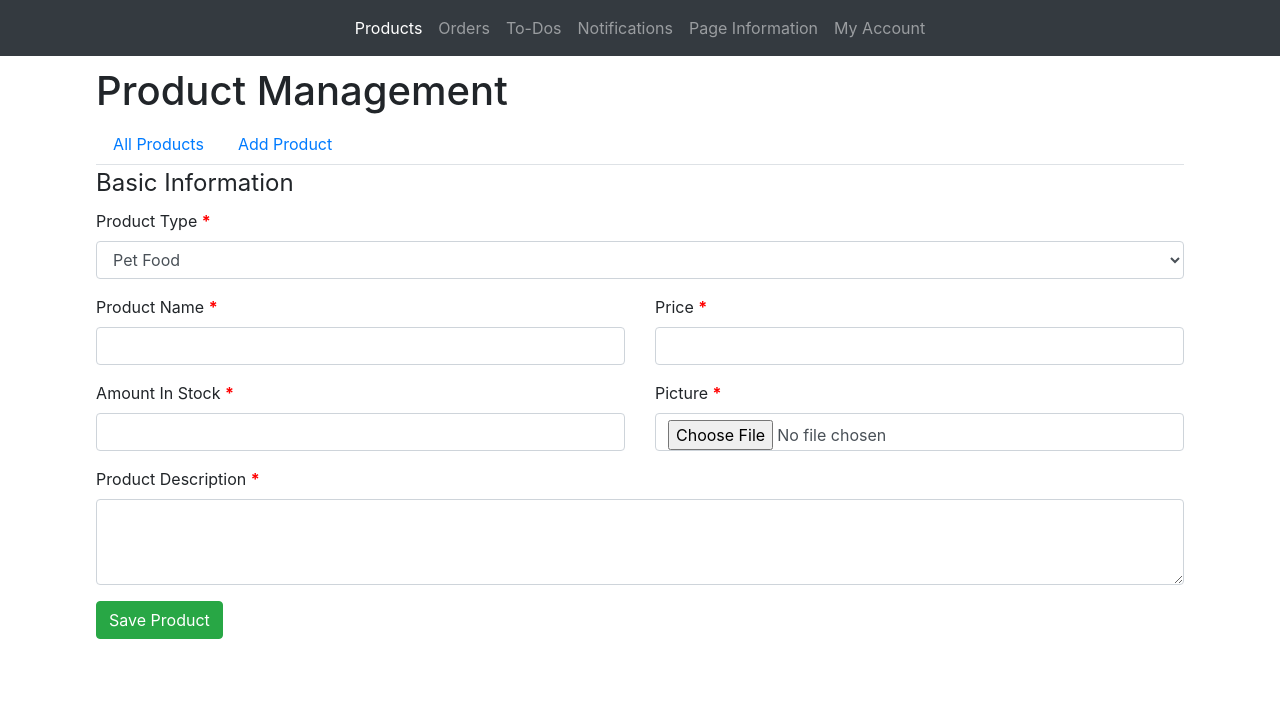
After one commit to HMDuDe/online_petshop, a PHP site: page /applications/layouts/prototypes/add-product.html in a window 1280 px wide. The commit adds this page. Shown: the top 721 px of the page. Run offline with PHP 8.4, Linux system fonts and the light colour scheme; some libraries are stand-ins or nearby versions.

Commit message:
Front end prototype for navbar, product management

```diff
--- /dev/null
+++ b/applications/config/index.php
@@ -0,0 +1 @@
+ACCESS DENIED
--- /dev/null
+++ b/applications/layouts/prototypes/add-product.html
@@ -0,0 +1,126 @@
+<!DOCTYPE html>
+<html lang="en">
+
+    <head>
+        <!-- Bootstrap Configuration -->
+        <meta name="viewport" content="width=device-width, initial-scale=1">
+
+        <link rel="stylesheet" href="../../../assets/node_modules/bootstrap/dist/css/bootstrap.min.css">
+
+        <!-- Custom CSS -->
+        <link rel="stylesheet" href="../../../assets/custom/css/styles.css">
+    </head>
+
+    <body>
+        <div class="navigation">
+            <nav class="navbar navbar-expand-sm bg-dark navbar-dark fixed-top justify-content-center">
+                <ul class="navbar-nav">
+                    <li class="nav-item active">
+                        <a class="nav-link" href="#">Products</a>
+                    </li>
+
+                    <li class="nav-item">
+                        <a class="nav-link" href="#">Orders</a>
+                    </li>
+
+                    <li class="nav-item">
+                        <a class="nav-link" href="#">To-Dos</a>
+                    </li>
+
+                    <li class="nav-item">
+                        <a class="nav-link" href="#">Notifications</a>
+                    </li>
+
+                    <li class="nav-item">
+                        <a class="nav-link" href="#">Page Information</a>
+                    </li>
+
+                    <li class="nav-item">
+                        <a class="nav-link" href="#">My Account</a>
+                    </li>
+                </ul>
+            </nav>
+        </div>
+
+        <div class="container">
+            <div class="manage-products">
+                <h1>Product Management</h1>
+                <ul class="nav nav-tabs">
+                    <li class="nav-item">
+                        <a class="nav-link" href="../../../applications/layouts/prototypes/dashboard.html">All Products</a>
+                    </li>
+                    <li class="nav-item active">
+                        <a class="nav-link" href="#">Add Product</a>
+                    </li>
+                </ul>
+
+                <form action="" method="post">
+                    <fieldset>
+                        <legend>Basic Information</legend>
+
+                        <div class="row">
+                            <div class="col-sm-12">
+                                <div class="form-group">
+                                    <label for="prod_type">Product Type <b style="color: red;">*</b></label>
+                                    <select id="prod_type" class="form-control" name="prod_type">
+                                        <option>Pet Food</option>
+                                        <option>Toys/accessories</option>
+                                        <option>Animal Health</option>
+
+                                    </select>
+                                </div>
+                            </div>
+                        </div>
+
+                        <div class="row">
+                            <div class="col-sm-6">
+                                <div class="form-group">
+                                    <label for="prod_name">Product Name <b style="color: red;">*</b></label>
+                                    <input id="prod_name" class="form-control" type="text" name="prod_name">
+                                </div>
+
+                                <div class="form-group">
+                                    <label for="amount_in_stock">Amount In Stock <b style="color: red;">*</b></label>
+                                    <input id="amount_in_stock" class="form-control" type="text" name="amount_in_stock">
+                                </div>
+                            </div>
+
+                            <div class="col-sm-6">
+                                <div class="form-group">
+                                    <label for="prod_price">Price <b style="color: red;">*</b></label>
+                                    <input id="prod_price" class="form-control" type="number" name="prod_price">
+                                </div>
+
+                                <div class="form-group">
+                                    <label for="prod_img">Picture <b style="color: red;">*</b></label>
+                                    <input id="prod_img" class="form-control" type="file" name="prod_img">
+                                </div>
+                            </div>
+                        </div>
+
+                        <div class="row">
+                            <div class="col-sm-12">
+                                <div class="form-group">
+                                    <label for="prod_description">Product Description <b style="color: red;">*</b></label>
+                                    <textarea id="prod_description" class="form-control" name="prod_description" rows="3"></textarea>
+                                </div>
+                            </div>
+                        </div>
+                    </fieldset>
+
+                    <!-- Form submit -->
+                    <div class="row">
+                        <div class="col-sm-12">
+                            <button class="btn btn-success" type="submit">Save Product</button>
+                        </div>
+                    </div>
+                </form>
+            </div>
+        </div>
+
+        <!-- Bootstrap JS -->
+        <script src="../../../assets/node_modules/bootstrap/dist/js/bootstrap.min.js"></script>
+        <script src="../../../assets/node_modules/jquery/dist/jquery.min.js"></script>
+        <script src="../../../assets/node_modules/popper.js/dist/popper.min.js"></script>
+    </body>
+</html>
--- /dev/null
+++ b/assets/custom/css/styles.css
@@ -0,0 +1,11 @@
+body{
+    margin: 0;
+}
+
+/* Styling for by class */
+.manage-products{
+    padding: 1%;
+    margin-top: 5%;
+    border-radius: 15px;
+    height: 500pt;
+}
--- a/index.php
+++ b/index.php
@@ -1,5 +1 @@
-<?php session_start(); ?>
-<?php
-    // Initialise database
-
-?>
+<?php include 'applications/layouts/prototypes/dashboard.html'; ?>
```
Also changed, not shown: applications/config/Database.php (+70 -0 lines), applications/layouts/prototypes/dashboard.html (added, +95 -0 lines).
